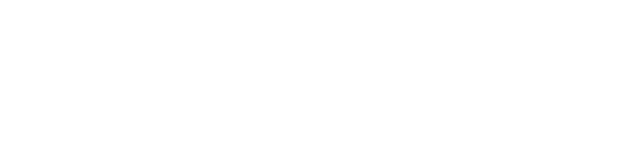
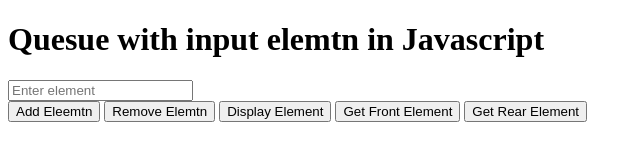
Before and after one commit to monsafali/JavaScrip_DSA, a plain HTML site: page 16_Queue_Stack/index.html in a window 1280 px wide. Shown: the whole page, without its empty margins (0-642 px from the left). Drawn offline with Linux system fonts and the light colour scheme.

Commit message:
Queue stack with input

```diff
--- a/16_Queue_Stack/index.html
+++ b/16_Queue_Stack/index.html
@@ -4,22 +4,22 @@
     <meta charset="UTF-8">
     <meta name="viewport" content="width=device-width, initial-scale=1.0">
     <title>Queue Stack</title>
-</head>
-<body>
-
-
-
     <script>
         let queue = []
         let currentsize = queue.length;
         let maxSize =  5
-    function enquue(newvalue){
-        if(currentsize >=maxSize){
-            alert("STack is already full")
+
+        function enquueWithBTn() {
+                let newvalue = document.getElementById("qEl").value;
+                if (currentsize >= maxSize) {
+                    alert("Stack is already full");
+                } else {
+                    queue[currentsize] = newvalue;
+                    currentsize++;
                 }
-        queue[currentsize] = newvalue;
-        currentsize++
+                document.getElementById("qEl").value = ""; // Clear the input field
             }
+
 
         function display(){
             console.log(queue )
@@ -38,9 +38,58 @@
         }
 
 
+        function front(){
+            if(currentsize >0){
+                console.log(queue[0])
+            }else{
+                alert("Quest is alrdy empty")
+            }
+        }
+
+
+        function rear(){
+            if(!isEmpty()){
+                console.log(queue[currentsize-1])
+            }else{
+                alert("Quest is alrdy empty")
+            }
+        }
+
+        function isEmpty(){
+            if(currentsize<=0){
+                return true;
+            } else{
+                return false;
+            }
+        }
+
+        // front()
+        // rear()
+        // display()
+        // enquue(23)
+        // enquue(13)
+        // enquue(3)
+
 
 
     </script>
+</head>
+<body>
+
+    <h1>Quesue with input elemtn in Javascript</h1>
+    <input placeholder="Enter element" id="qEl">
+    <br>
+    <button onclick="enquueWithBTn()">Add Eleemtn</button>
+
+    <button onclick="dequeue()">Remove Elemtn</button>
+
+    <button onclick="display()">Display Element</button>
+
+    <button onclick="front()">Get Front Element</button>
+
+    <button onclick="rear()">Get Rear Element</button>
+
+
 
 </body>
 </html>
```
Lines whose indentation alone changed are shown as unchanged.
